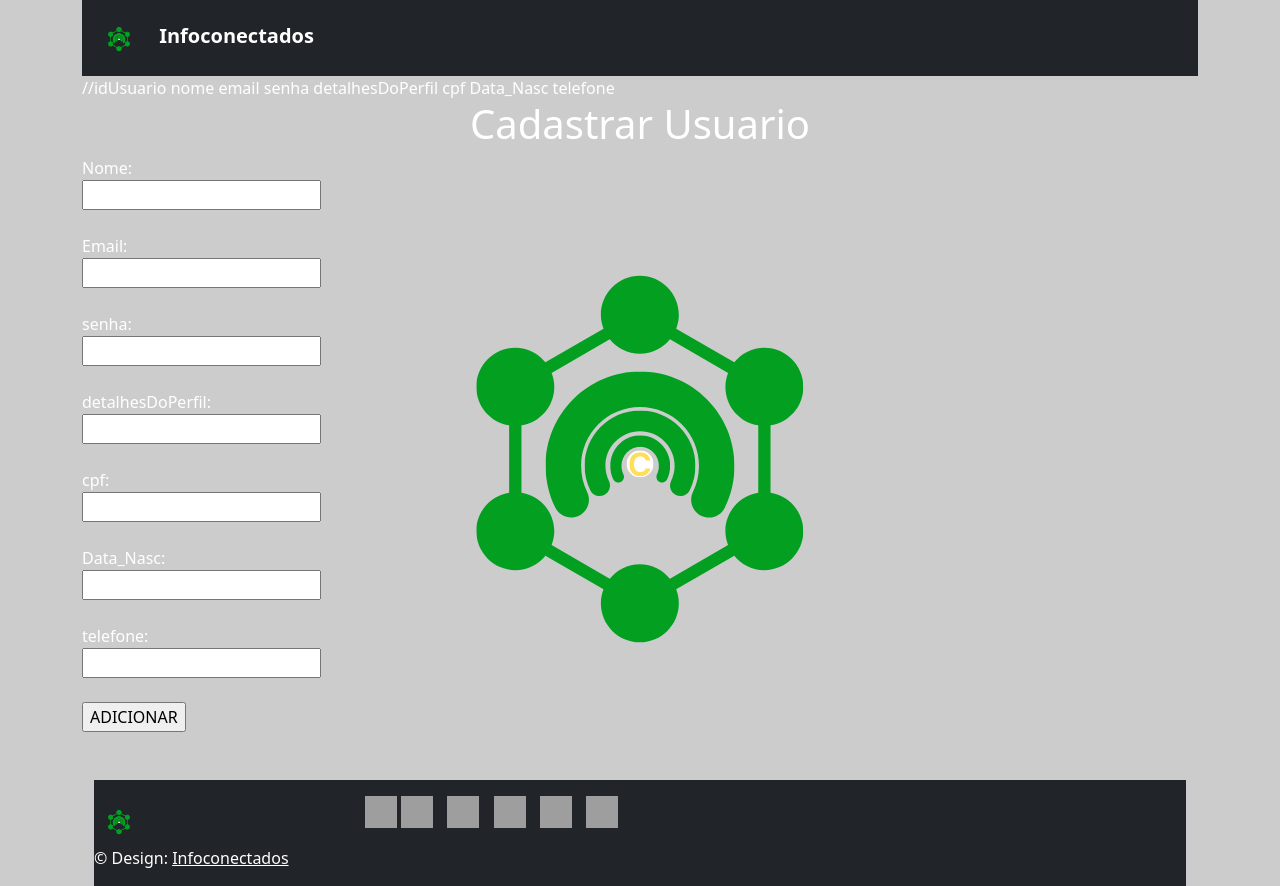
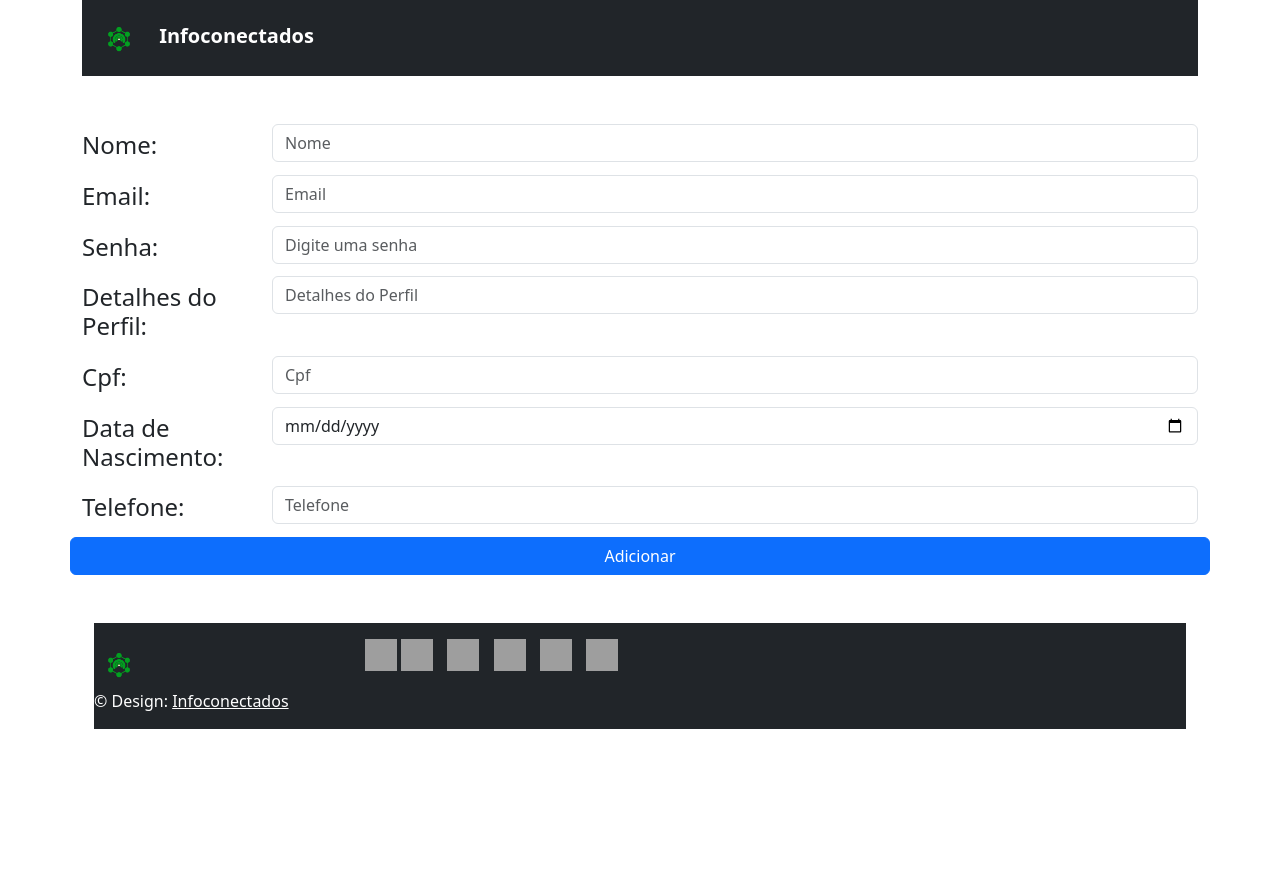
Before and after one commit to ReinaldMendes/InfoconectadosPhp, a PHP site: page /adicionarContato.php in a window 1280 px wide. After the commit the page ends 729 px from the top, so only its background shows below. Run offline with PHP 8.4, Linux system fonts and the light colour scheme; grey boxes are pictures that could not be loaded.

Commit message:
Commit 02/05/2024

```diff
--- a/adm/adicionarContato.php
+++ b/adm/adicionarContato.php
@@ -1,17 +1,8 @@
-
-
 <?php
 include 'inc/header.inc.php';
 ?>
 <style>
-  body {
-    background-color: #ccc;
-    background-image: url('img/logo.png'); /* substitua 'caminho/para/sua/imagem.jpg' pelo caminho correto para sua imagem */
-    background-size: small; /* garante que a imagem cubra todo o fundo */
-    background-position: center; /* centraliza a imagem no fundo */
-    background-repeat: no-repeat; /* evita repetição da imagem */
-    color: white; /* define a cor do texto como branca para melhor legibilidade */
-  }
+
 
   h1 {
     text-align: center; /* Centraliza o conteúdo na horizontal */
@@ -25,27 +16,54 @@ include 'inc/header.inc.php';
   .container-fluid {
     padding-top: 50px; /* Ajuste para afastar o conteúdo do topo, para que não fique escondido pela imagem de fundo */
   }
-</style> //idUsuario	nome	email	senha	detalhesDoPerfil	cpf	Data_Nasc	telefone
-<h1>Cadastrar Usuario</h1>
- <form method="POST" action="adicionarContatoSubmit.php">
-    Nome: <br>
-    <input type="text" name="nome"/><br><br>
-    Email: <br>
-    <input type="text" name="email"/><br><br>
-    senha: <br>
-    <input type="text" name="senha"/><br><br>
-    detalhesDoPerfil: <br>
-    <input type="text" name="detalhesDoPerfil"/><br><br>
-    cpf: <br>
-    <input type="text" name="cpf"/><br><br>
-    Data_Nasc: <br>
-    <input type="text" name="Data_Nasc"/><br><br>
-    telefone: <br>
-    <input type="text" name="telefone"/><br><br>
+</style>
+<br> <br>
+<form method="POST" action="adicionarContatoSubmit.php">
+  <div class="form-group row">
+    <label for="nome" class="col-sm-2 col-form-label"><h4>Nome: </h4></label>
+    <div class="col-sm-10">
+      <input type="text" class="form-control" name="nome" placeholder="Nome">
+    </div>
+  </div>
+  <div class="form-group row">
+    <label for="email" class="col-sm-2 col-form-label"><h4>Email: </h4></label>
+    <div class="col-sm-10">
+      <input type="email" class="form-control" name="email" placeholder="Email">
+    </div>
+  </div>
+  <div class="form-group row">
+    <label for="senha" class="col-sm-2 col-form-label"><h4>Senha: </h4></label>
+    <div class="col-sm-10">
+      <input type="password" class="form-control" name="senha" placeholder="Digite uma senha">
+    </div>
+  </div>
+  <div class="form-group row">
+    <label for="" class="col-sm-2 col-form-label"><h4>Detalhes do Perfil:</h4></label>
+    <div class="col-sm-10">
+      <input type="text" class="form-control" name="detalhesDoPerfil" placeholder="Detalhes do Perfil">
+    </div>
+  </div>
+  <div class="form-group row">
+    <label for="cpf" class="col-sm-2 col-form-label"><h4>Cpf: </h4></label>
+    <div class="col-sm-10">
+      <input type="text" class="form-control" name="cpf" placeholder="Cpf">
+    </div>
+  </div>
+  <div class="form-group row">
+    <label for="data_nasc" class="col-sm-2 col-form-label"><h4>Data de Nascimento: </h4></label>
+    <div class="col-sm-10">
+      <input type="date" class="form-control" name="Data_Nasc" placeholder="Data Nascimento">
+    </div>
+  </div>
+  <div class="form-group row">
+    <label for="telefone" class="col-sm-2 col-form-label"><h4>Telefone: </h4></label>
+    <div class="col-sm-10">
+      <input type="text" class="form-control" name="telefone" placeholder="Telefone">
+    </div>
+    <button type="submit" class="btn btn-primary" name="btCadastrar" value = "Adicionar">Adicionar</button>
 
-    <input type="submit" name="btCadastrar" value="ADICIONAR"/>
- </form>
-
- <?php
+  </div>
+</form>
+<?php
 include 'inc/footer.inc.php';
 ?>
--- a/adm/adicionarContatoSubmit.php
+++ b/adm/adicionarContatoSubmit.php
@@ -1,7 +1,7 @@
 <?php
 
 include 'classes/contatos.class.php';
-$contato = new Contatos(); //idUsuario	nome	email	senha	detalhesDoPerfil	cpf	Data_Nasc	telefone
+$contato = new Contatos();
 if(!empty($_POST['email'])){
     $nome = $_POST['nome'];
     $email = $_POST['email'];
--- a/adm/editarContatoSubmit.php
+++ b/adm/editarContatoSubmit.php
@@ -6,10 +6,10 @@ if(!empty($_POST['idUsuario'])){
     $email = $_POST['email'];
     $senha = $_POST['senha'];
     $detalhesDoPerfil = $_POST['detalhesDoPerfil'];
-    $rua = $_POST['cpf'];
+    $cpf = $_POST['cpf'];
     $numero = $_POST['Data_Nasc'];
-    $bairro = $_POST['telefone'];
-    $id = $_POST['idUsuario'];
+    $telefone = $_POST['telefone'];
+    $idUsuario = $_POST['idUsuario'];
     if(!empty($email)){
         $contato->editar( $nome, $email, $senha, $detalhesDoPerfil, $cpf, $Data_Nasc, $telefone, $idUsuario);
     }
--- a/adm/excluirContato.php
+++ b/adm/excluirContato.php
@@ -3,7 +3,7 @@ include 'classes/contatos.class.php';
 $contato = new Contatos();
 
 if(!empty($_GET['idUsuario'])){
-    $id = $_GET['idUsuario'];
+    $idUsuario = $_GET['idUsuario'];
     $contato->excluir($idUsuario);
     header("Location: cadastroTela.php");
 }else{
```
Also changed, not shown: adm/cadastroTela.php (+27 -12 lines), adm/editarcontato.php (+56 -47 lines), adm/login.php (+5 -7 lines).
